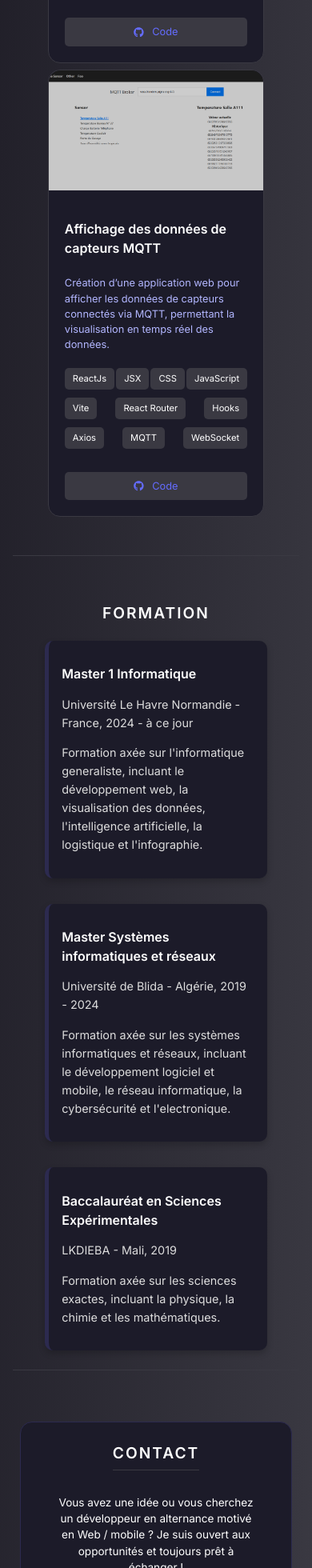
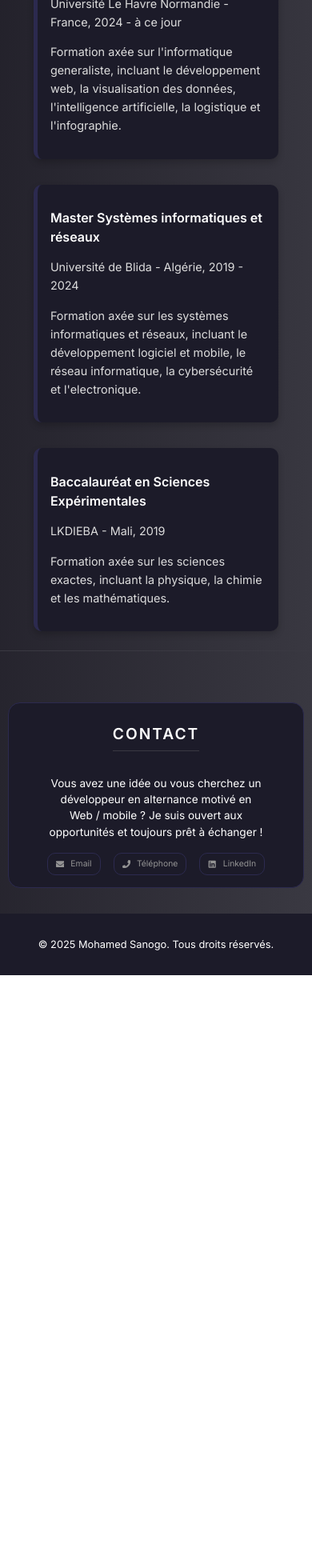
Before and after one commit to MosefSanogo/Portfolio, a React (Vite) app: page / in a window 390 px wide. Shown: the part 5400-7360 px from the top of the page at 80% size. After the commit the page ends 6619 px from the top, so only its background shows below. Built offline with nearby package versions, Linux system fonts and the light colour scheme.

Commit message:
Changement 3

```diff
--- a/src/App.css
+++ b/src/App.css
@@ -14,9 +14,7 @@
 }
 
 @media screen and (max-width: 600px) {
-  #root {
-    padding: 0 1rem;
-  }
+
   .footer {
     font-size: 0.8rem;
   }
--- a/src/components/NavBar/navBar.css
+++ b/src/components/NavBar/navBar.css
@@ -141,7 +141,7 @@
 
   @media screen and (max-width: 380px){
     .navbar {
-      padding: 10px 20px;
+      padding: 20px;
     }
     .navbar__logo a {
       font-size: 1rem;
--- a/src/components/projet/projetCard.css
+++ b/src/components/projet/projetCard.css
@@ -114,7 +114,7 @@
 
 @media screen and (max-width: 480px) {
     .projet-card{
-        width: 85%;
+        width: 95%;
         margin: 0 auto;
     }
     .projet-card:hover{
--- a/src/pages/Contact/contact.css
+++ b/src/pages/Contact/contact.css
@@ -3,7 +3,6 @@
     flex-direction: column;
     width: 75%;
     padding: 20px 30px;
-
     margin: 2rem auto;
     justify-content: center;
     align-items: center ;
@@ -112,7 +111,7 @@ box-shadow: 4px 4px 4px 4px #2c2a4f,-4px -4px 4px 4px #2c2a4f;
         font-size: 0.85rem;
     }
     .contact .contact_info a{
-        font-size: 0.8rem;
+        font-size: 0.65rem;
         padding: 5px 10px;
     }
 
@@ -129,7 +128,7 @@ box-shadow: 4px 4px 4px 4px #2c2a4f,-4px -4px 4px 4px #2c2a4f;
         font-size: 0.8rem;
     }
     .contact .contact_info a{
-        font-size: 0.7rem;
+        font-size: 0.6rem;
         padding: 4px 8px;
     }
 
--- a/src/pages/Skill/skill.css
+++ b/src/pages/Skill/skill.css
@@ -138,13 +138,8 @@
     .skill h1 {
       font-size: 1.2rem;
     }
-
-    .skill .items {
-      padding: 0 20px;
-    }
-
     .skill .card {
-
+      width: 100%;
       padding: 10px;
     }
     .skill .card:hover {
```
Also changed, not shown: 3 other files (tests, documents, lock files or other folders).
